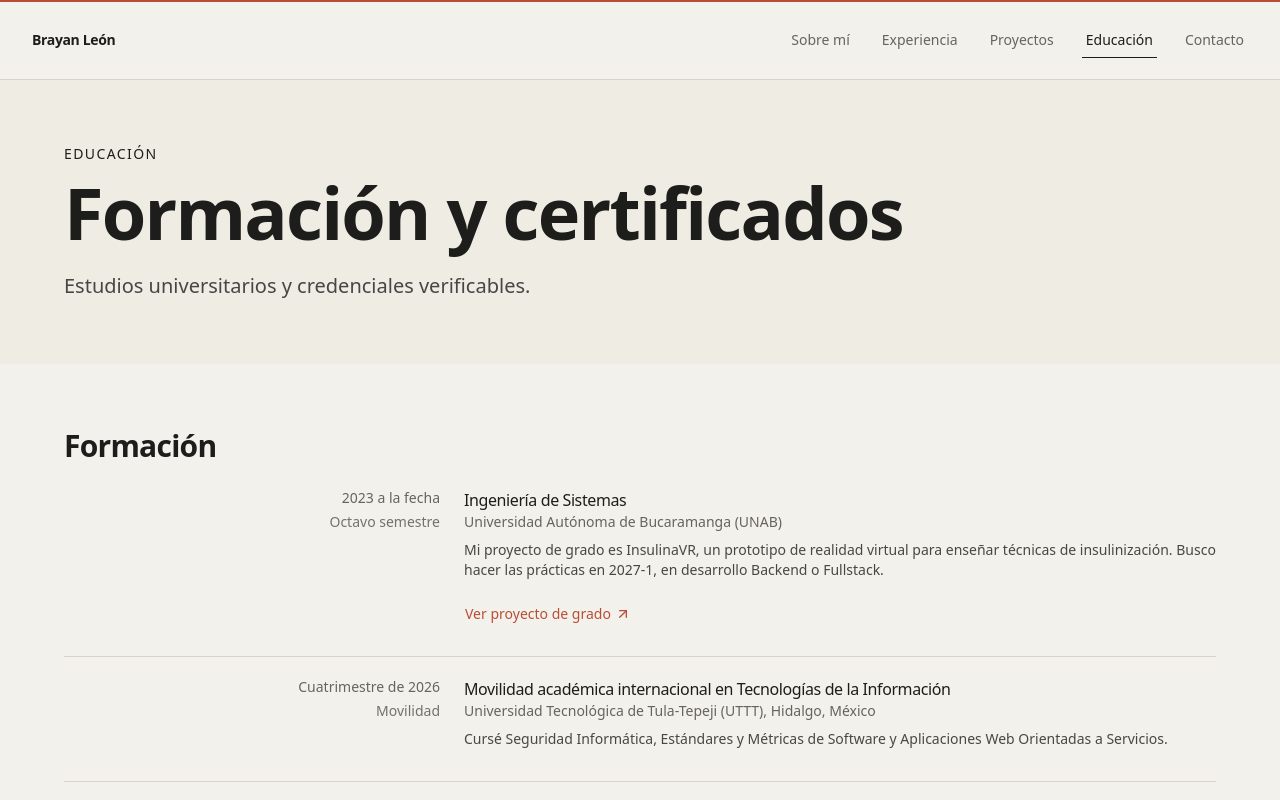
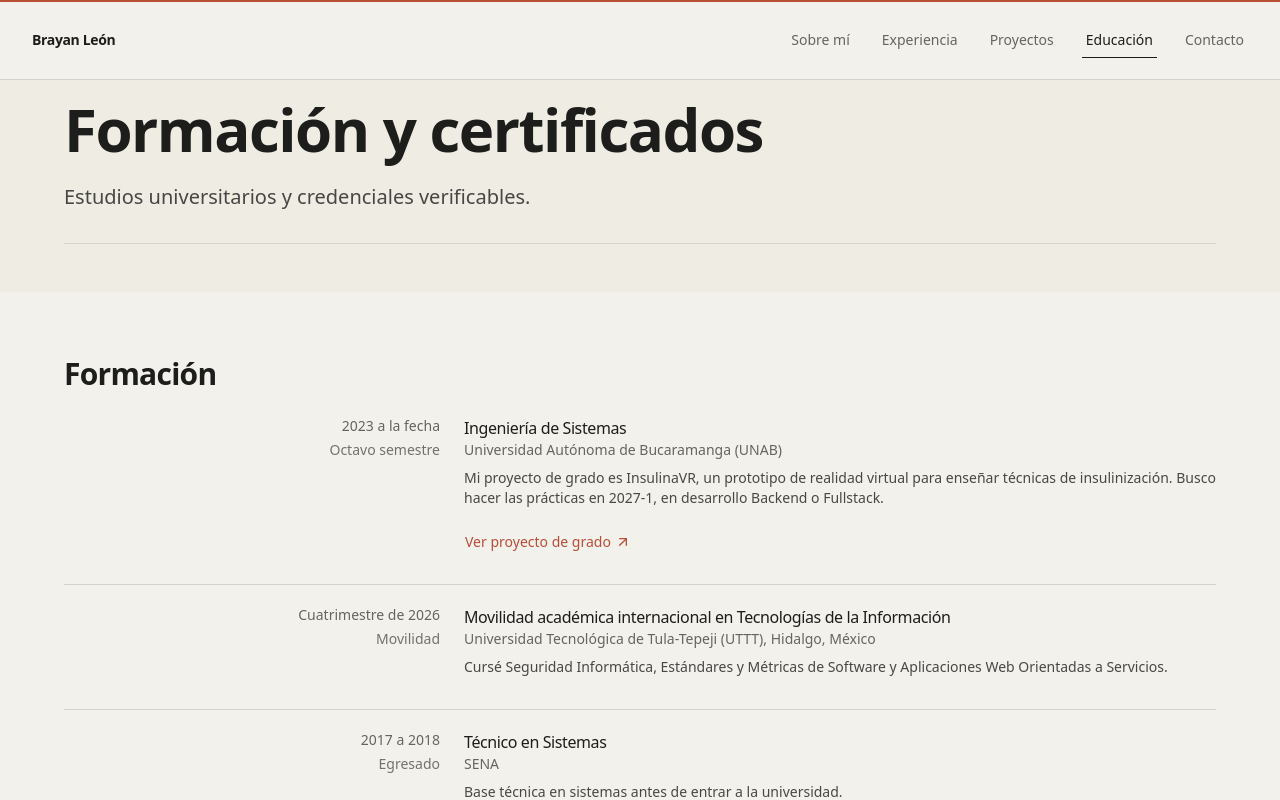
Before and after one commit to bleon133/Portafolio-Brayan-04-10-2026, a React (Vite) app: page /educacion in a window 1280 px wide. Shown: the top 800 px of the page. Built offline with nearby package versions, Linux system fonts and the light colour scheme.

Commit message:
style: redesign subpage headers editorially

```diff
--- a/src/components/ui/PageHeader.tsx
+++ b/src/components/ui/PageHeader.tsx
@@ -1,4 +1,6 @@
+import { useReducedMotion } from 'motion/react'
 import { motion } from 'motion/react'
+import type { Easing } from 'motion/react'
 
 import { Container } from '@/components/layout/Container'
 
@@ -10,48 +12,81 @@ interface PageHeaderProps {
   badge?: string
 }
 
-/** Cabecera de color para las subpáginas. */
+/** Warm editorial masthead — paper background, terracotta marker. */
 export function PageHeader({ eyebrow, title, description, badge }: PageHeaderProps) {
+  const prefersReducedMotion = useReducedMotion()
+
+  const ease = [0.22, 1, 0.36, 1] as unknown as Easing[]
+
   return (
-    <header className="bg-sky pt-36 pb-16">
+    <header
+      className="relative bg-sky pt-[80px] pb-12"
+      {...(prefersReducedMotion
+        ? {}
+        : {
+            initial: { opacity: 0 },
+            animate: { opacity: 1 },
+            transition: { staggerChildren: 0.08 },
+          })}
+    >
       <Container>
+        <motion.div
+          className="relative z-10 -mt-4"
+          variants={prefersReducedMotion ? undefined : {}}
+          {...(prefersReducedMotion
+            ? {}
+            : {
+                initial: { opacity: 0, y: 16 },
+                animate: { opacity: 1, y: 0 },
+              })}
+        >
           <motion.p
-          className="text-sm font-medium tracking-widest uppercase"
-          initial={{ opacity: 0, y: 12 }}
-          animate={{ opacity: 1, y: 0 }}
-          transition={{ delay: 0.15 }}
+            className="text-sm font-medium tracking-widest uppercase text-muted"
+            {...(prefersReducedMotion
+              ? {}
+              : { transition: { duration: 0.4, ease } })}
           >
             {eyebrow}
           </motion.p>
+
           <motion.h1
-          className="mt-3 text-5xl font-bold sm:text-7xl"
-          initial={{ opacity: 0, y: 24 }}
-          animate={{ opacity: 1, y: 0 }}
-          transition={{ delay: 0.25, duration: 0.7, ease: [0.22, 1, 0.36, 1] }}
+            className="mt-2 text-3xl font-bold leading-tight text-ink sm:text-4xl md:text-5xl lg:text-6xl"
+            {...(prefersReducedMotion
+              ? {}
+              : { transition: { duration: 0.4, ease } })}
           >
             {title}
           </motion.h1>
+
           {badge && (
             <motion.p
-            className="mt-6 inline-flex w-fit items-center gap-2 rounded-full bg-ink px-4 py-1.5 text-sm font-medium text-white"
-            initial={{ opacity: 0, y: 12 }}
-            animate={{ opacity: 1, y: 0 }}
-            transition={{ delay: 0.35 }}
+              className="mt-3 flex items-center gap-2 text-sm text-muted"
+              {...(prefersReducedMotion
+                ? {}
+                : { transition: { duration: 0.4, ease } })}
             >
-            <span aria-hidden="true" className="size-2 rounded-full bg-fog" />
+              <span
+                className="inline-block h-px w-6 bg-accent-soft"
+                aria-hidden="true"
+              />
               {badge}
             </motion.p>
           )}
+
           {description && (
             <motion.p
-            className="mt-6 max-w-2xl text-lg text-foreground/80 sm:text-xl"
-            initial={{ opacity: 0, y: 16 }}
-            animate={{ opacity: 1, y: 0 }}
-            transition={{ delay: 0.4 }}
+              className="mt-4 max-w-2xl text-lg text-foreground/80 sm:text-xl"
+              {...(prefersReducedMotion
+                ? {}
+                : { transition: { duration: 0.4, ease } })}
             >
               {description}
             </motion.p>
           )}
+        </motion.div>
+
+        {/* Fine bottom rule */}
+        <div className="mt-8 h-px bg-border" />
       </Container>
     </header>
   )
```
Lines whose indentation alone changed are shown as unchanged.
